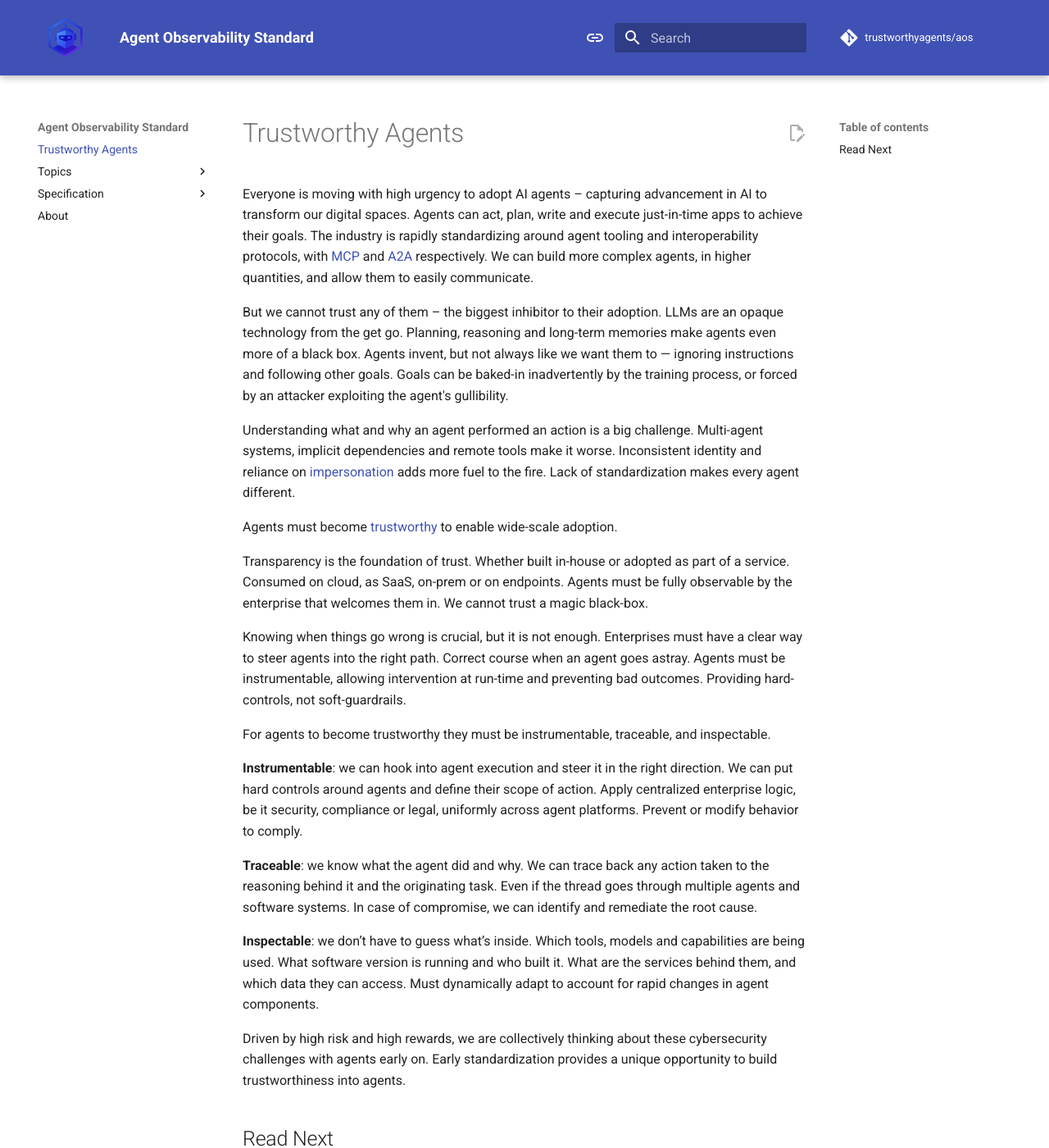
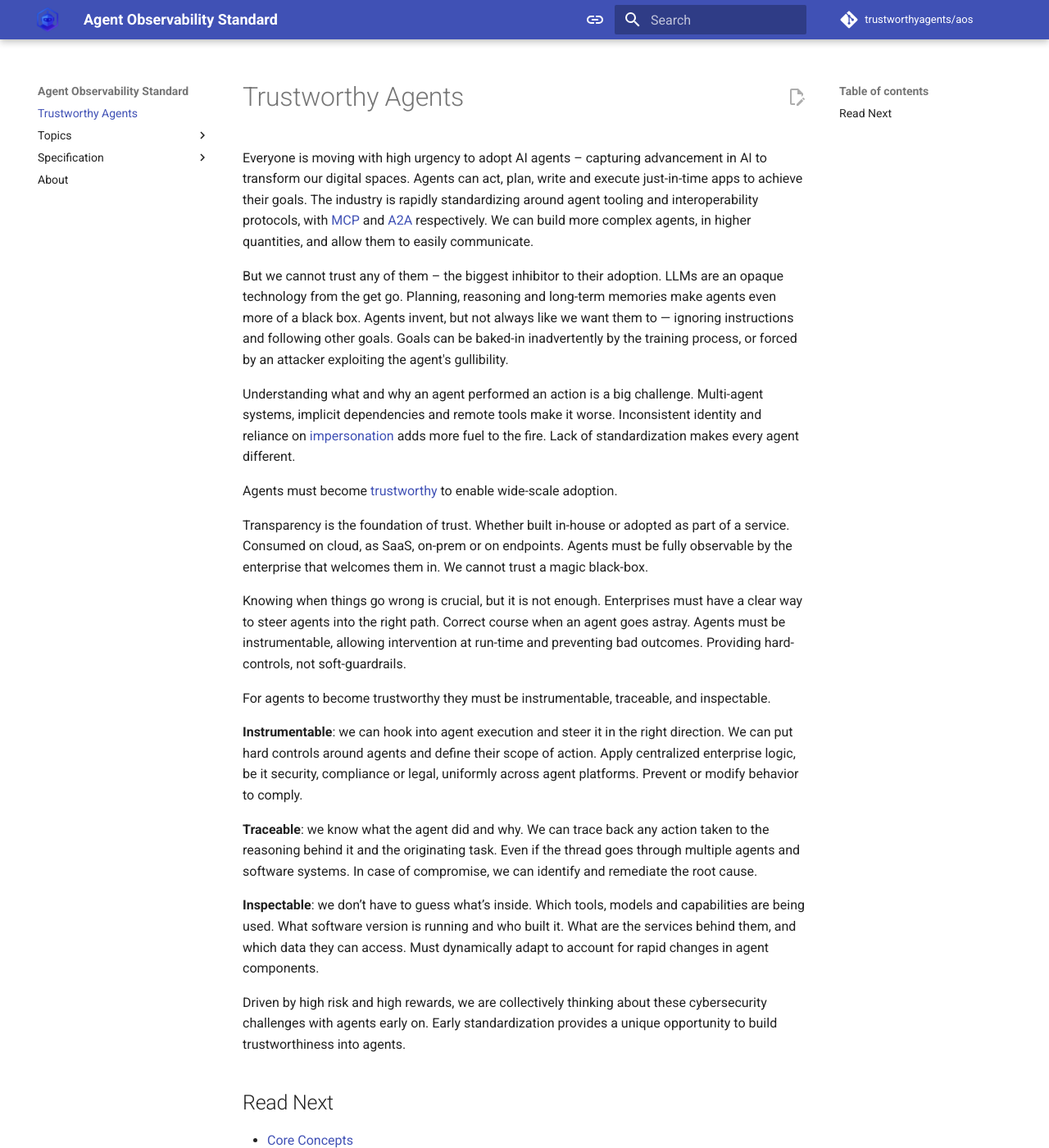
Before and after one commit to zenitysec/AOS, an MkDocs documentation site: the page built from docs/README.md, in a window 1280 px wide and 1400 px high. Shown: the whole window at 82% size. Built offline with MkDocs 1.6.1 and Material for MkDocs 9.7.7, drawn with Linux system fonts in a browser that asks for light colours; comment, search, counter and statistics services are not loaded.

Commit message:
Resize logo to fit navbar default height

```diff
--- a/docs/stylesheets/extra.css
+++ b/docs/stylesheets/extra.css
@@ -1,11 +1,10 @@
 .md-header__button.md-logo {
-  padding: 0.5rem;
-  margin: 0.2rem;
+  padding: 0.2rem;
+  margin: 0;
 }
 
 .md-header__button.md-logo img {
-  width: 64px !important;
-  height: 64px !important;
+  height: 2rem;
+  width: auto;
   max-width: none;
-  object-fit: contain;
 }
```
